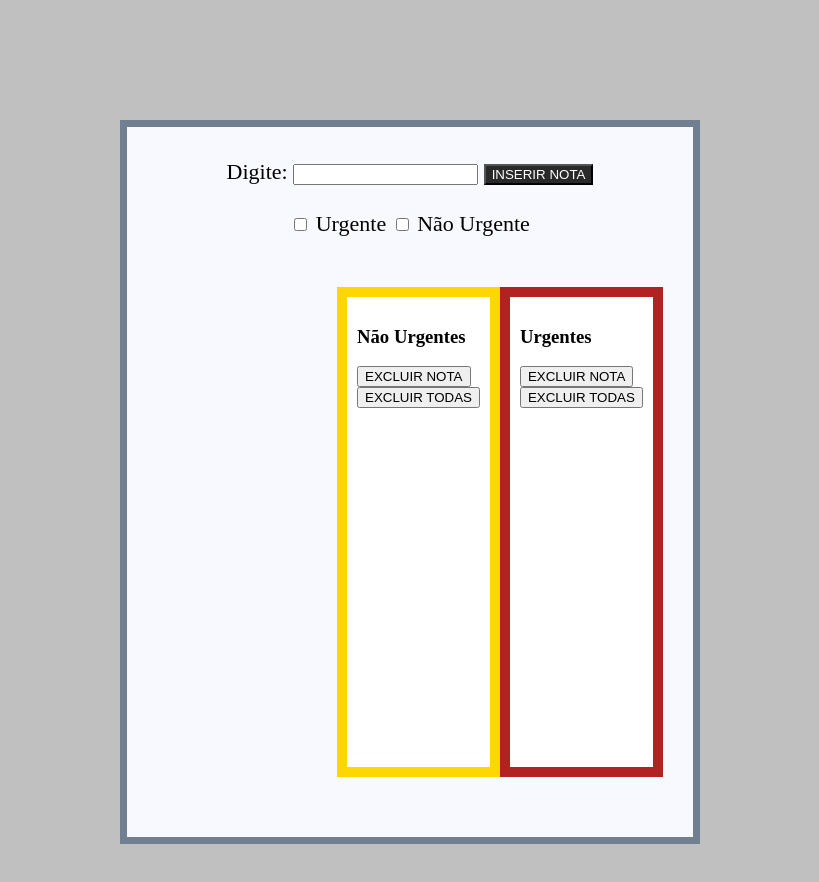
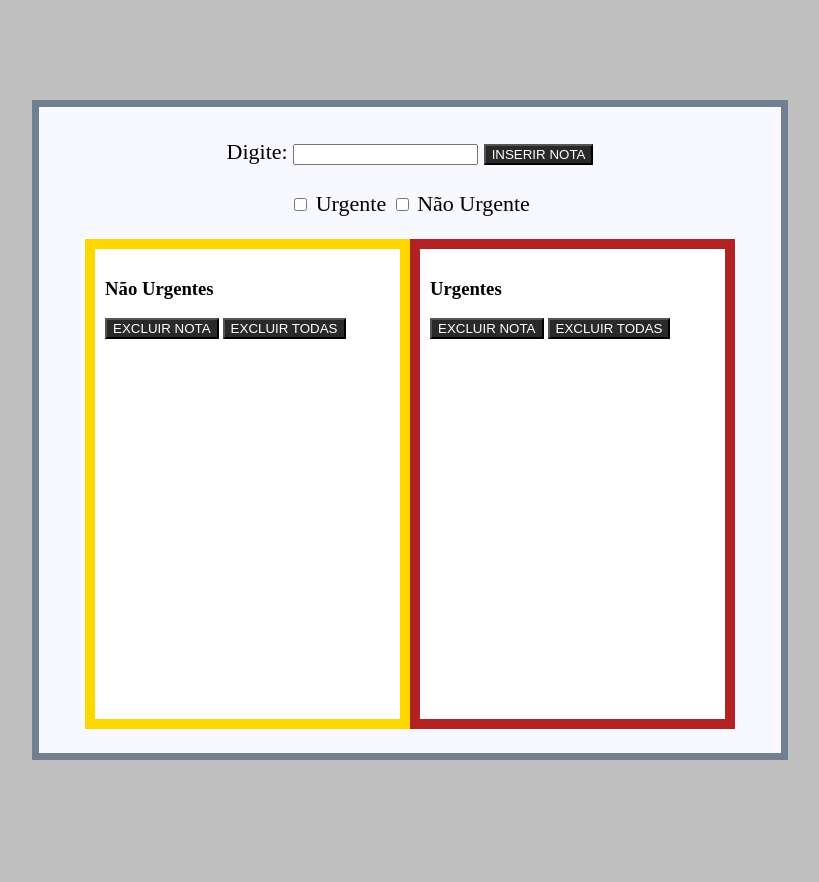
Before and after one commit to mbkos/Mini_Projeto_Avaliativo, a plain HTML site: page index.html in a window 1280 px wide. Shown: the whole page, without its empty margins (230-1049 px from the left). After the commit the page ends 860 px from the top, so only its background shows below. Drawn offline with Linux system fonts and the light colour scheme.

Commit message:
update css

```diff
--- a/css/style.css
+++ b/css/style.css
@@ -19,7 +19,7 @@ body{
 
 #main{
     background-color: ghostwhite;
-    margin: 120px 250px;
+    margin: 5% 15%;
     padding: 10px ;
     border: 7px solid slategrey;
 }
@@ -30,16 +30,10 @@ body{
     font-size: 22px;
 }
 
-#btn_inserir{
-    background-color: #292929;
-    color: white;
-}
-
-
 #painel_notas{
     display: flex;
     justify-content: space-between;
-    margin: 50px 200px;
+    margin: 2% 5%;
 }
 
 #nao_urgentes{
@@ -57,3 +51,9 @@ body{
     width: 300px;
     height: 450px;
 }
+
+#btn_inserir, #btn_excluirNotaNU, #btn_excluirTodasNU, #btn_excluirNotaU, #btn_excluirTodasU{
+    background-color: #292929;
+    color: white;
+    border-radius: 10px solid slategrey;
+}
--- a/index.html
+++ b/index.html
@@ -28,14 +28,14 @@
         <div id="painel_notas">
             <div id="nao_urgentes">
                 <h3>Não Urgentes</h3>
-                <input type="button" value="EXCLUIR NOTA" onclick="excluir_nota_NU()">
-                <input type="button" value="EXCLUIR TODAS" onclick="excluir_todas_NU()">
+                <input type="button" id="btn_excluirNotaNU" value="EXCLUIR NOTA" onclick="excluir_nota_NU()">
+                <input type="button" id="btn_excluirTodasNU" value="EXCLUIR TODAS" onclick="excluir_todas_NU()">
 
             </div>
             <div id="urgentes">
                 <h3>Urgentes</h3>
-                <input type="button" value="EXCLUIR NOTA" onclick="excluir_nota_U()">
-                <input type="button" value="EXCLUIR TODAS" onclick="excluir_todas_U()">
+                <input type="button" id="btn_excluirNotaU" value="EXCLUIR NOTA" onclick="excluir_nota_U()">
+                <input type="button" id="btn_excluirTodasU" value="EXCLUIR TODAS" onclick="excluir_todas_U()">
 
             </div>
         </div>
--- a/js/notas.js
+++ b/js/notas.js
@@ -19,7 +19,7 @@ function inserir() {
         div.appendChild(novo)
 
         // Update color counter
-        colorCounter = (colorCont + 1) % 3;
+        colorCont = (colorCont + 1) % 3;
 
     }else if(urgente == true){
         var novo
@@ -32,7 +32,7 @@ function inserir() {
         div.appendChild(novo)
 
         // Update color counter
-        colorCounter = (colorCont + 1) % 3;
+        colorCont = (colorCont + 1) % 3;
 
 
     }else if (urgente== false || nao_urgente == false) {
```
